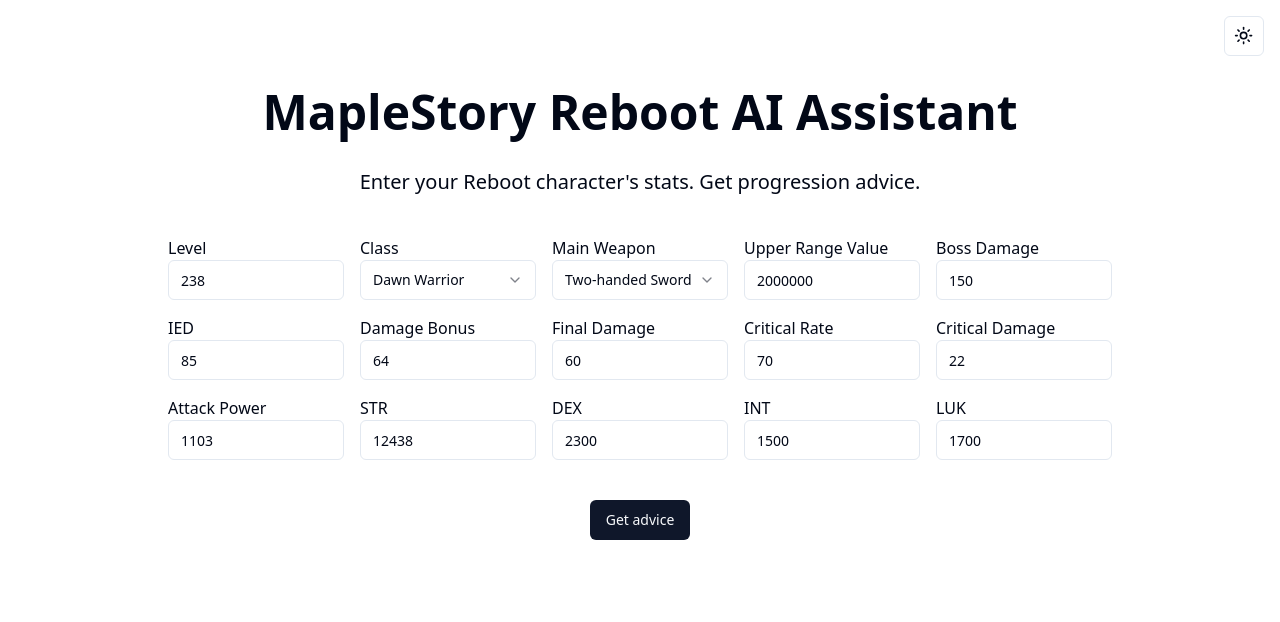
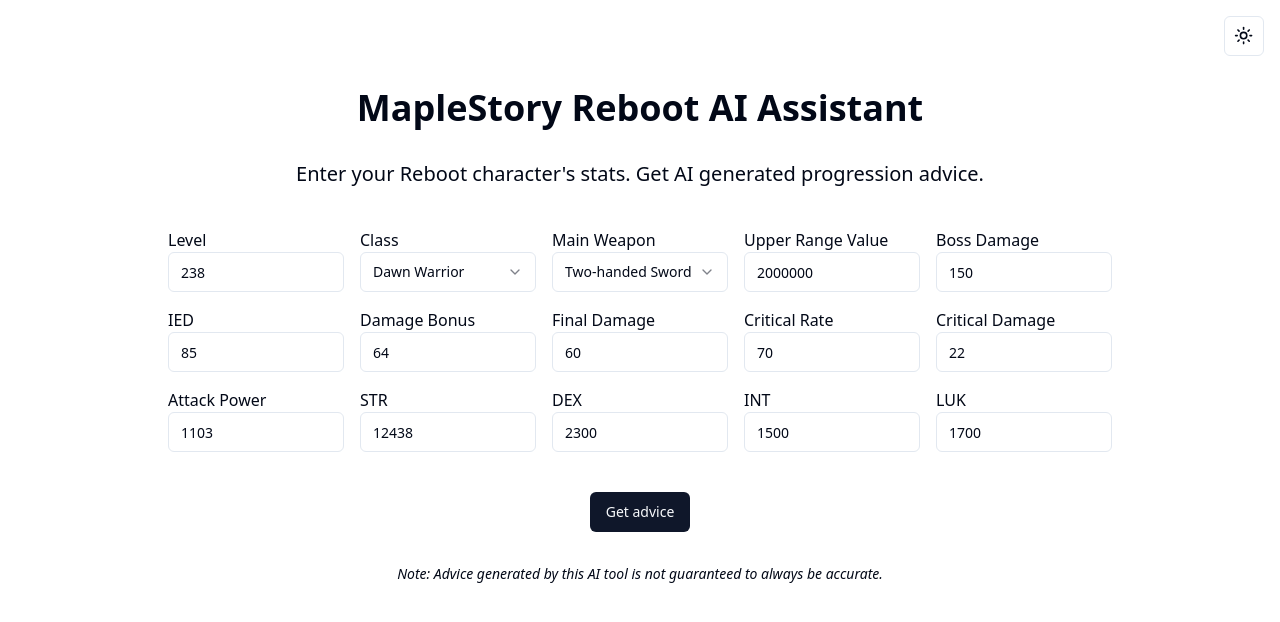
Before and after one commit to AriaTofighi/mapleassistant, a Next.js app: page / in a window 1280 px wide. Shown: the top 622 px of the page. Built offline with nearby package versions, Linux system fonts and the light colour scheme.

Commit message:
Added warning. Updated system prompt.

```diff
--- a/app/api/advice/route.ts
+++ b/app/api/advice/route.ts
@@ -15,7 +15,7 @@
       {
         role: "system",
         content:
-          "You are an expert on MapleStory Reboot character progression. When asked about MapleStory Reboot stat progression, answer using 5 numbered bullet points max, where each bullet point corresponds to a stat. Do not suggest Range, Final Damage, or Damage Bonus as stats to improve. Ensure the stat suggestion is relevant to, and practical for, the provided class. Use proper MapleStory terminology. Do not use camelCase when referencing stats. Provide a small gap of space between each bullet point.",
+          "You are an expert on MapleStory Reboot character progression. When asked about MapleStory Reboot stat progression, answer using 5 numbered bullet points max, where each bullet point corresponds to a stat. Do not suggest Range, Final Damage, or Damage Bonus as stats to improve. Ensure the stat suggestion is relevant to, and practical for, the provided class. Use proper MapleStory terminology. Try to use the most recent information you have. Do not use camelCase when referencing stats. Provide a small gap of space between each bullet point.",
       },
       {
         role: "user",
--- a/app/page.tsx
+++ b/app/page.tsx
@@ -203,11 +203,12 @@
         <ModeToggle />
       </nav>
       <main className="flex flex-col items-center p-4 max-w-5xl">
-        <h1 className="text-5xl font-bold text-center mb-8">
+        <h1 className="text-4xl font-bold text-center mb-8">
           MapleStory Reboot AI Assistant
         </h1>
         <h2 className="text-xl text-center mb-10">
-          Enter your Reboot character&apos;s stats. Get progression advice.
+          Enter your Reboot character&apos;s stats. Get AI generated progression
+          advice.
         </h2>
 
         <form>
@@ -390,13 +391,18 @@
               />
             </div>
           </div>
-          <div className="flex gap-4 items-center justify-center mb-14">
+          <div className="flex flex-col gap-4 items-center justify-center mb-14">
             <Button
               onClick={handleSubmit(onSubmit)}
               disabled={requestStatus === REQUEST_STATUSES.LOADING}
+              className="mb-4"
             >
               {getButtonContent()}
             </Button>
+            <i className="text-sm text-center">
+              Note: Advice generated by this AI tool is not guaranteed to always
+              be accurate.
+            </i>
           </div>
         </form>
         {aiResponse && (
```
